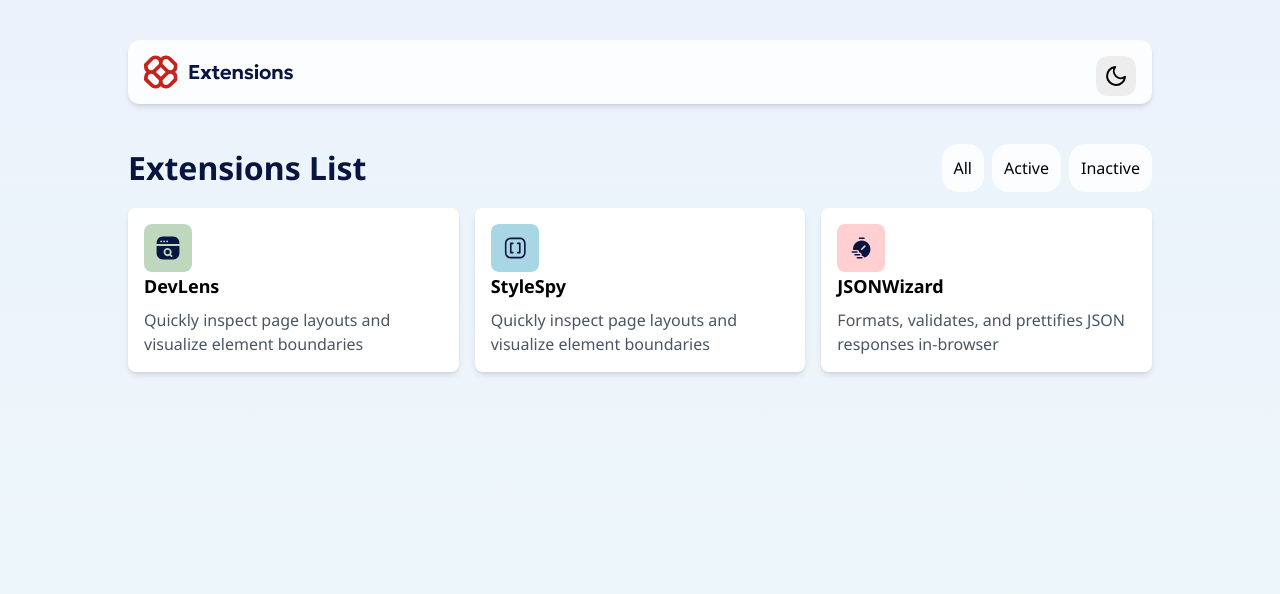
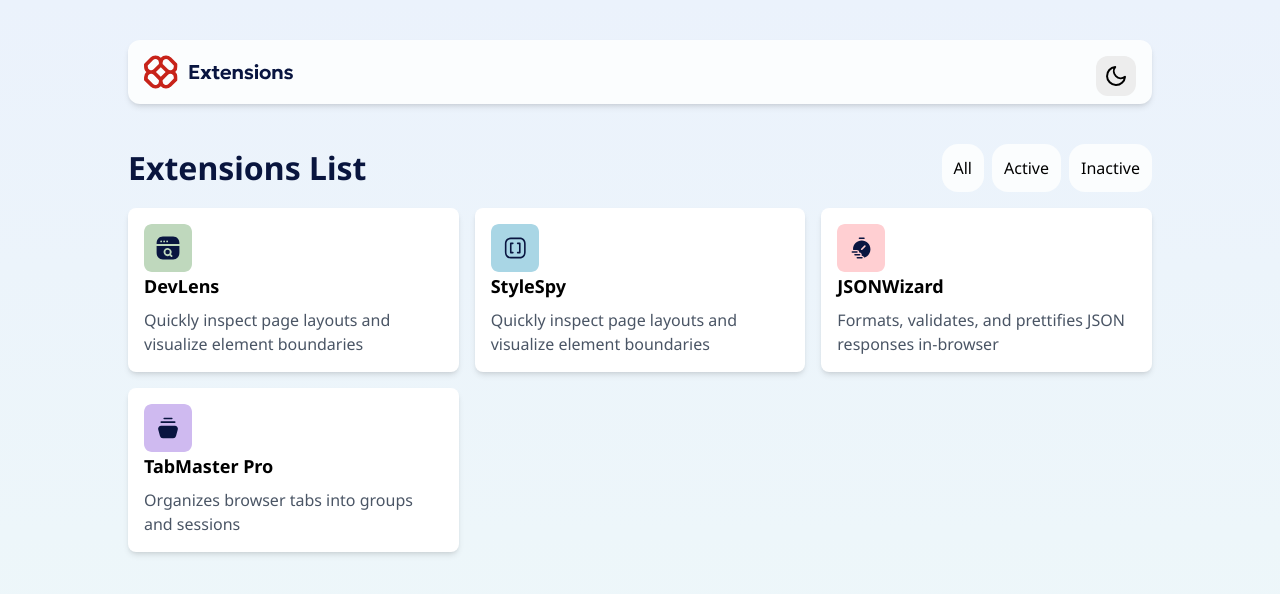
Before and after one commit to stkeys/Browser-Extension-UI, a Next.js app: page / in a window 1280 px wide. Shown: the top 594 px of the page. Built offline with nearby package versions, Linux system fonts and the light colour scheme.

Commit message:
feat: add data

```diff
--- a/components/Data.tsx
+++ b/components/Data.tsx
@@ -20,5 +20,12 @@ export const Data = [
     switch: false,
   },
 
+  {
+    image: "/images/logo-tab-master-pro.svg",
+    title: "TabMaster Pro",
+    description: "Organizes browser tabs into groups and sessions",
+    switch: false,
+  },
+
 
 ]
--- a/components/ExtensionTools.tsx
+++ b/components/ExtensionTools.tsx
@@ -5,7 +5,7 @@ import AutoGrid from './AutoGrid';
 
 export default function ExtensionTools() {
   return(
-    <div className=''>
+    <div >
       <AutoGrid  >
         {Data.map((item, index) => (
           <div
```
